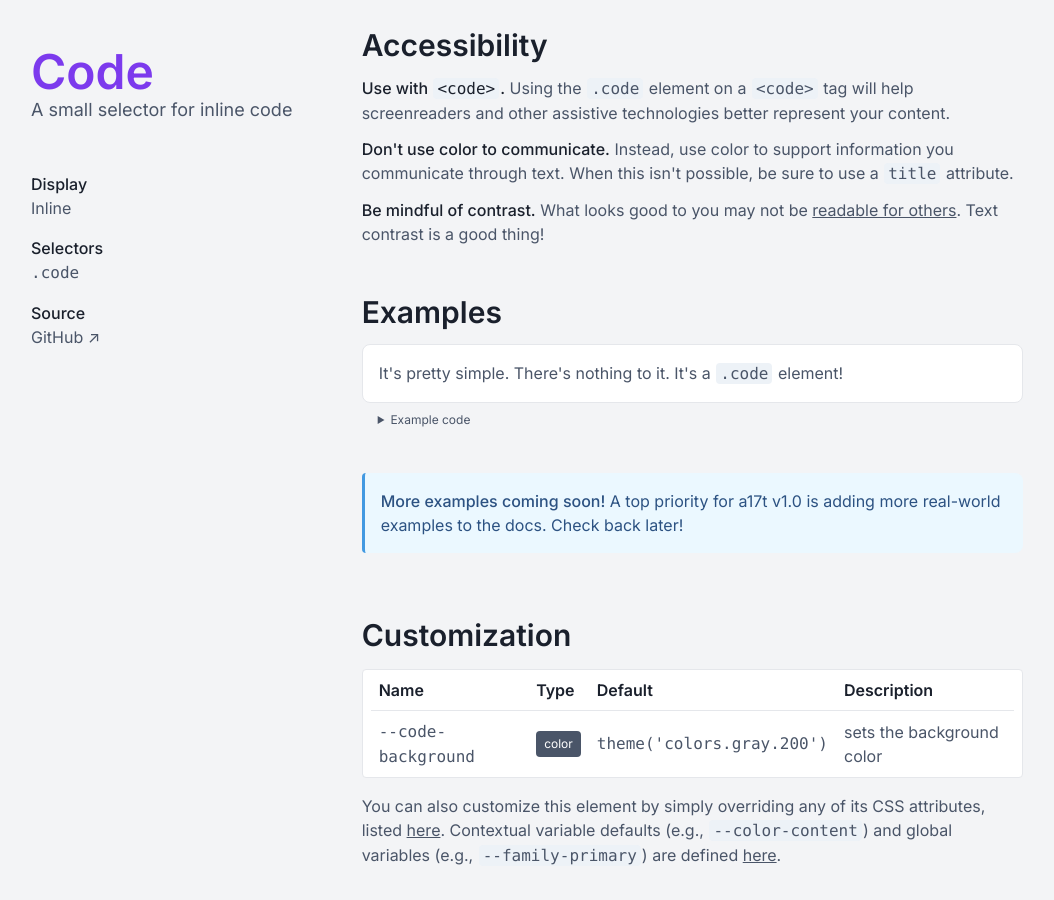
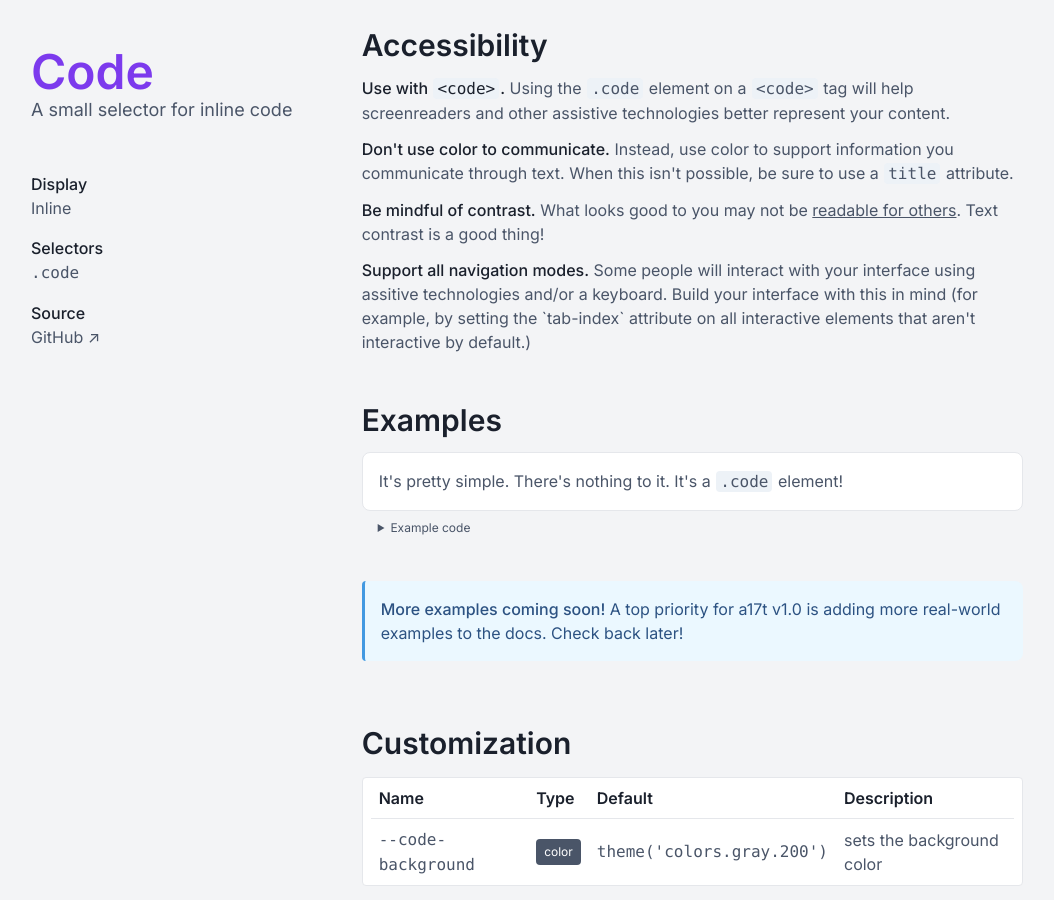
Before and after one commit to milesmcc/a17t, a Jekyll site: the page built from docs/typography/code.md, in a window 1280 px wide and 900 px high, scrolled down 694 px. Shown: the whole window, without its empty margins (113-1167 px from the left). Built offline with Jekyll 4.4.1, drawn with Linux system fonts in a browser that asks for light colours; nearby versions of some CDN libraries; comment, search, counter and statistics services are not loaded.

Commit message:
Add note about tab-index

```diff
--- a/docs/_includes/accessibility_defaults.html
+++ b/docs/_includes/accessibility_defaults.html
@@ -1,2 +1,3 @@
 <p><strong>Don't use color to communicate.</strong> Instead, use color to support information you communicate through text. When this isn't possible, be sure to use a <code>title</code> attribute.</p>
 <p><strong>Be mindful of contrast.</strong> What looks good to you may not be <a href="https://webaim.org/resources/contrastchecker/">readable for others</a>. Text contrast is a good thing!</p>
+<p><strong>Support all navigation modes.</strong> Some people will interact with your interface using assitive technologies and/or a keyboard. Build your interface with this in mind (for example, by setting the `tab-index` attribute on all interactive elements that aren't interactive by default.)</p>
```
